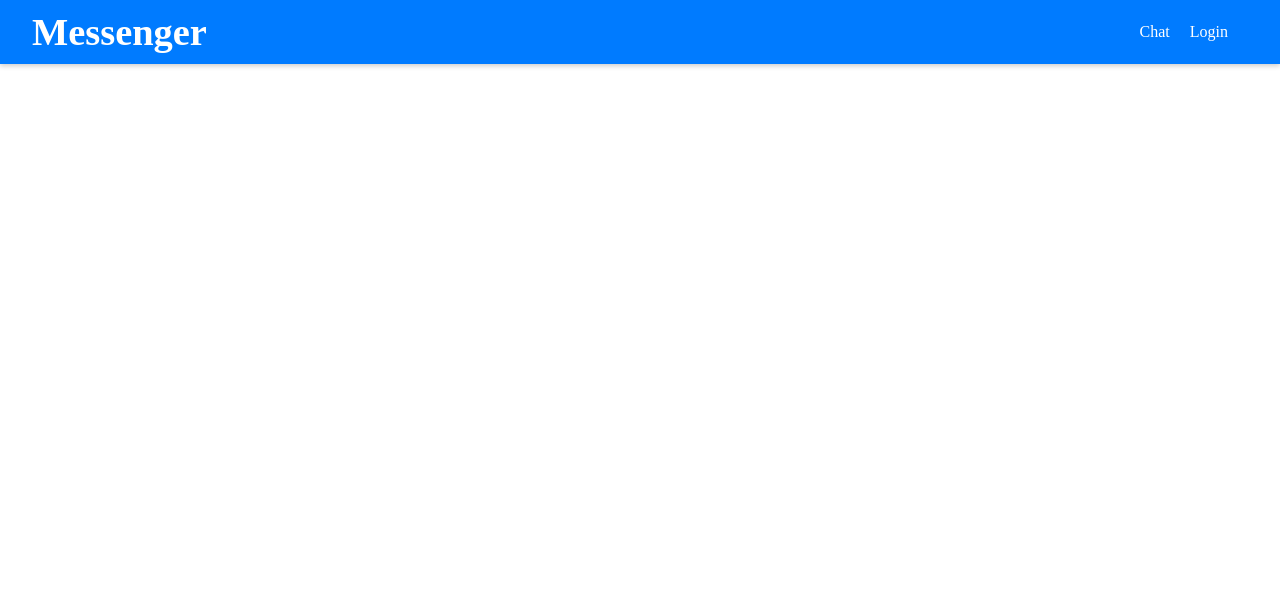
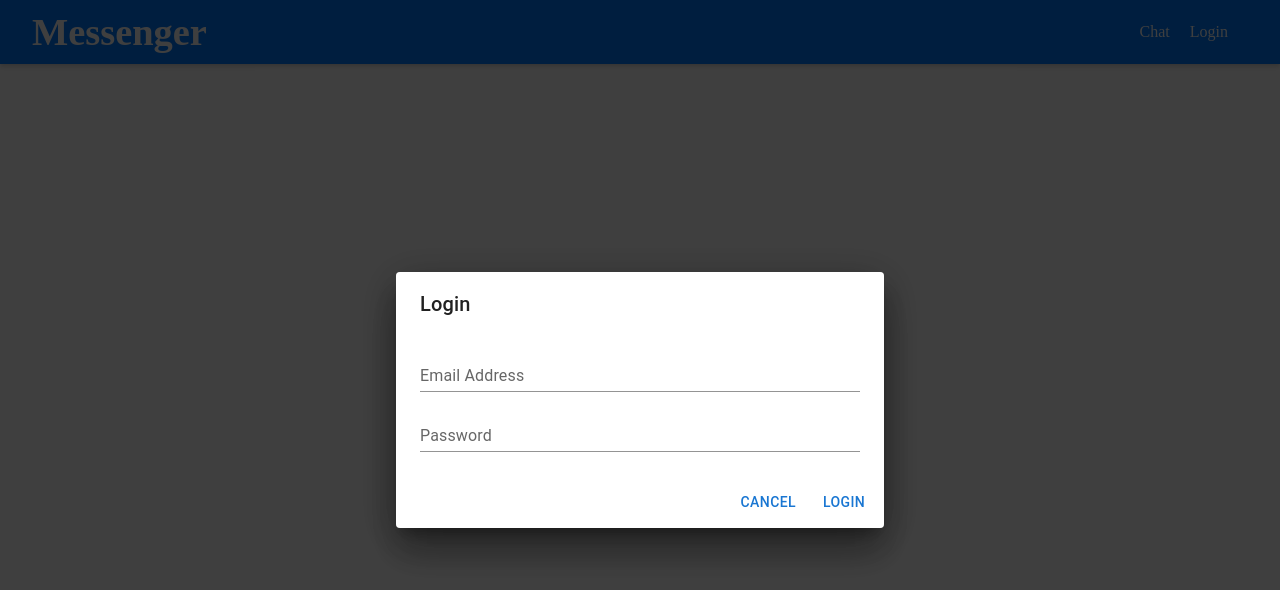
Before and after one commit to zoninnik89/messenger-ui, a React (Create React App) app: page /login in a window 1280 px wide. Before the commit this address had no page. Shown: the top 590 px of the page. Built offline with nearby package versions, Linux system fonts and the light colour scheme.

Commit message:
Changes to files structure and first modal added

```diff
--- a/package.json
+++ b/package.json
@@ -4,6 +4,9 @@
   "private": true,
   "dependencies": {
     "@ant-design/icons": "^4.6.2",
+    "@emotion/react": "^11.13.3",
+    "@emotion/styled": "^11.13.0",
+    "@mui/material": "^6.1.4",
     "@testing-library/jest-dom": "^5.11.4",
     "@testing-library/react": "^11.1.0",
     "@testing-library/user-event": "^12.1.10",
--- a/src/App.js
+++ b/src/App.js
@@ -2,9 +2,10 @@
 import './App.css';
 import React from 'react';
 import { observer } from 'mobx-react-lite';
-import ChatPage from './components/pages/ChatPage';
+import ChatPage from './components/pages/ChatPage/ChatPage';
+import LoginModalWrapper from './components/modals/LoginModal/LoginModal';
 import TopMenu from './components/top_menu/TopMenu';
-import { BrowserRouter as Router, Route, Routes } from 'react-router-dom';
+import { BrowserRouter as Router, Route, Routes, useLocation, useNavigate } from 'react-router-dom';
 
 const App = observer(() => {
 
@@ -15,7 +16,9 @@ const App = observer(() => {
         <div className="content">
           <Routes>
             <Route path="/" element={<ChatPage />} />
+            <Route path="/login" element={<LoginModalWrapper />} />
           </Routes>
+          <LoginModalWrapper />
         </div>
       </div>
     </Router>
--- /dev/null
+++ b/src/components/modals/LoginModal/LoginModal.js
@@ -0,0 +1,59 @@
+import React, { useEffect, useState } from 'react';
+import Button from '@mui/material/Button';
+import Dialog from '@mui/material/Dialog';
+import DialogActions from '@mui/material/DialogActions';
+import DialogContent from '@mui/material/DialogContent';
+import DialogTitle from '@mui/material/DialogTitle';
+import TextField from '@mui/material/TextField';
+import { useLocation } from 'react-router-dom';
+
+const AuthPopup = ({ from, navigate }) => {
+  const [open, setOpen] = useState(false);
+  const location = useLocation();
+
+  // Automatically open the popup when on the /login route
+  useEffect(() => {
+    if (location.pathname === '/login') {
+      setOpen(true);
+    }
+  }, [location.pathname]);
+
+  // Handle closing of the popup and navigate back to home page
+  const handleClose = () => {
+    setOpen(false);
+    navigate(from)
+  };
+
+  return (
+    <div>
+      <Dialog open={open} onClose={handleClose}>
+        <DialogTitle>Login</DialogTitle>
+        <DialogContent>
+          <TextField
+            autoFocus
+            margin="dense"
+            id="email"
+            label="Email Address"
+            type="email"
+            fullWidth
+            variant="standard"
+          />
+          <TextField
+            margin="dense"
+            id="password"
+            label="Password"
+            type="password"
+            fullWidth
+            variant="standard"
+          />
+        </DialogContent>
+        <DialogActions>
+          <Button onClick={handleClose}>Cancel</Button>
+          <Button onClick={handleClose}>Login</Button>
+        </DialogActions>
+      </Dialog>
+    </div>
+  );
+};
+
+export default AuthPopup;
--- a/src/components/pages/ChatPage.js
+++ b/src/components/pages/ChatPage/ChatPage.js
@@ -1,7 +1,7 @@
 import React from 'react';
 import ChatList from './chat_list/ChatList';
 import ChatWindow from './chat_window/ChatWindow';
-import { useStore } from '../../store/useStore';
+import { useStore } from '../../../store/useStore';
 import './ChatPage.css';
 
 const ChatPage = () => {
--- a/src/components/pages/chat_list/ChatList.js
+++ b/src/components/pages/ChatPage/chat_list/ChatList.js
@@ -1,7 +1,7 @@
 import React, { useState } from 'react';
 import './ChatList.css';
 import { observer } from 'mobx-react-lite';
-import { useStore } from '../../../store/useStore';
+import { useStore } from '../../../../store/useStore';
 
 const ChatList = observer(() => {
   const { chatStore } = useStore();
--- a/src/components/pages/chat_window/ChatWindow.css
+++ b/src/components/pages/ChatPage/chat_window/ChatWindow.css
@@ -2,6 +2,7 @@
   display: flex;
   flex-direction: column;
   height: 100%; /* Full height of the container */
+  padding-top: 1em;
   overflow: hidden;
   background-color: white;
   border-left: 1px solid #ddd;
--- a/src/components/pages/chat_window/ChatWindow.js
+++ b/src/components/pages/ChatPage/chat_window/ChatWindow.js
@@ -2,7 +2,7 @@ import React, { useState } from 'react';
 import { IoSend } from 'react-icons/io5';
 import './ChatWindow.css';
 import { observer } from 'mobx-react-lite';
-import { useStore } from '../../../store/useStore';
+import { useStore } from '../../../../store/useStore';
 
 const ChatWindow = observer(() => {
   const { chatStore } = useStore();
--- a/src/components/top_menu/TopMenu.js
+++ b/src/components/top_menu/TopMenu.js
@@ -1,8 +1,15 @@
 import React from 'react';
 import './TopMenu.css';
-import { Link } from 'react-router-dom';
+import { Link, useLocation, useNavigate } from 'react-router-dom';
 
 const TopMenu = () => {
+  const location = useLocation();
+  const navigate = useNavigate();
+
+  const handleLoginClick = () => {
+    navigate('/login', { state: { from: location.pathname } }); // Pass current location
+  };
+
   return (
     <div className="fixed-menu">
       <div className="logo">
@@ -10,7 +17,7 @@ const TopMenu = () => {
       </div>
       <div className="menu-items">
         <Link to="/">Chat</Link>
-        <Link to="/login">Login</Link>
+        <Link to="/login" state={{ from: location.pathname }}>Login</Link>
       </div>
     </div>
   );
```
Also changed, not shown: src/components/modals/LoginModal/LoginModalWrapper.js (added, +19 -0 lines), src/components/pages/ChatPage/ChatPage.css (renamed from src/components/pages/ChatPage.css), src/components/pages/ChatPage/chat_list/AddChat.js (renamed from src/components/pages/chat_list/AddChat.js), src/components/pages/ChatPage/chat_list/ChatList.css (renamed from src/components/pages/chat_list/ChatList.css), 2 other files (tests, documents, lock files or other folders). Lines whose indentation alone changed are shown as unchanged.
